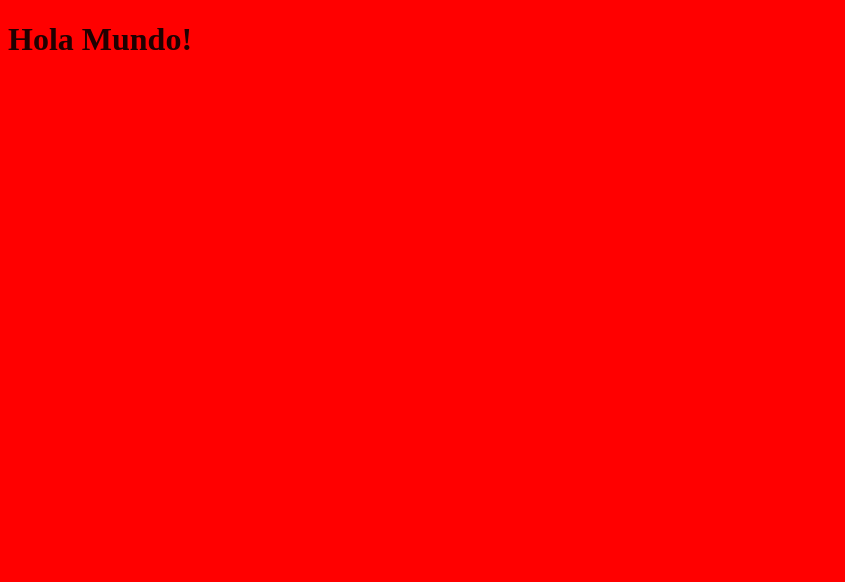
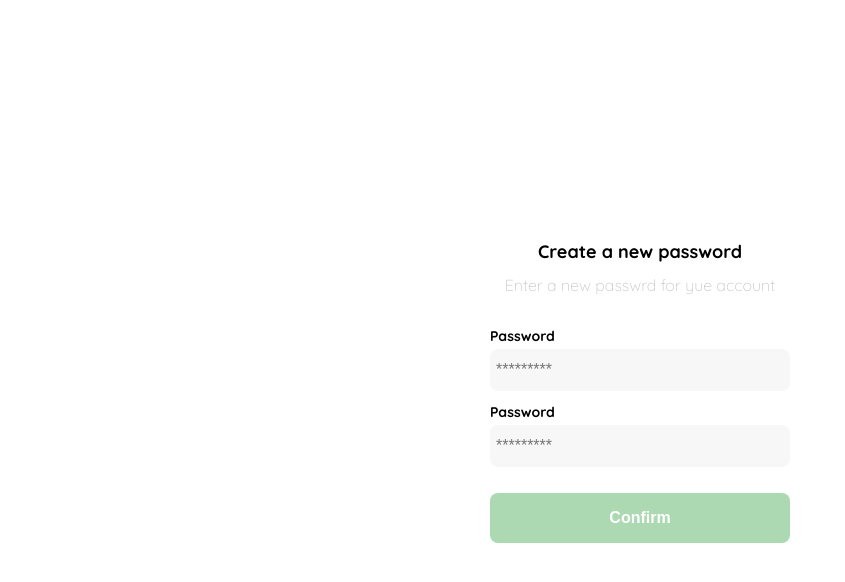
Before and after one commit to ernestozann/practico-react, a React app: page / in a window 1280 px wide. Shown: the top 582 px of the page, without its empty margins (0-845 px from the left). Built offline with nearby package versions, Linux system fonts and the light colour scheme.

Commit message:
estilos en los componentes de react

```diff
--- a/public/index.html
+++ b/public/index.html
@@ -4,6 +4,9 @@
 	<meta charset="UTF-8">
 	<meta http-equiv="X-UA-Compatible" content="IE=edge">
 	<meta name="viewport" content="width=device-width, initial-scale=1.0">
+	<link rel="preconnect" href="https://fonts.googleapis.com">
+  <link rel="preconnect" href="https://fonts.gstatic.com" crossorigin>
+  <link href="https://fonts.googleapis.com/css2?family=Quicksand:wght@300;500;700&display=swap" rel="stylesheet">
 	<title>React Shop</title>
 </head>
 <body>
--- a/src/components/App.jsx
+++ b/src/components/App.jsx
@@ -1,9 +1,13 @@
 import React from "react";
-import '../styles/global.scss';
+import Layout from "../containers/Layout";
+import Login from "../containers/Login";
+import '../styles/global.css';
 
 const App = () => {
 	return (
-		<h1>Hola Mundo!</h1>
+		<Layout>
+			<Login />
+		</Layout>
 	);
 }
 
--- /dev/null
+++ b/src/containers/Layout.jsx
@@ -0,0 +1,11 @@
+import React from "react";
+
+const Layout = ({ children }) => {
+	return (
+		<div className="Layout">
+			{children}
+		</div>
+	);
+}
+
+export default Layout;
--- a/src/containers/Login.jsx
+++ b/src/containers/Login.jsx
@@ -0,0 +1,23 @@
+import React from 'react';
+import '../styles/Login.scss';
+
+const Login = () => {
+	return (
+		<div className="login">
+    <div className="form-container">
+      <img src="./logos/logo_yard_sale.svg" alt="logo" className="logo"/>
+      <h1 className="title">Create a new password</h1>
+      <p className="subtitle">Enter a new passwrd for yue account</p>
+      <form action="/" className="form">
+        <label for="password" className="label">Password</label>
+        <input type="password" id="password" placeholder="*********" className="input input-password"/>
+        <label for="new-password" className="label">Password</label>
+        <input type="password" id="new-password" placeholder="*********" className="input input-password"/>
+        <input type="submit" value="Confirm" className="primary-button login-button"/>
+      </form>
+    </div>
+  </div>
+	);
+}
+
+export default Login;
--- /dev/null
+++ b/src/styles/Login.scss
@@ -0,0 +1,69 @@
+@import 'vars';
+.login {
+	width: 100%;
+	height: 100vh;
+	display: grid;
+	place-items: center;
+}
+.form-container {
+	display: grid;
+	grid-template-rows: auto 1fr auto;
+	width: 300px;
+}
+.logo {
+	width: 150px;
+	margin-bottom: 48px;
+	justify-self: center;
+	display: none;
+}
+.title {
+	font-size: var(--lg);
+	margin-bottom: 12px;
+	text-align: center;
+}
+.subtitle {
+	color: var(--very-light-pink);
+	font-size: var(--md);
+	font-weight: 300;
+	margin-top: 0;
+	margin-bottom: 32px;
+	text-align: center;
+}
+.form {
+	display: flex;
+	flex-direction: column;
+}
+.label {
+	font-size: var(--sm);
+	font-weight: bold;
+	margin-bottom: 4px;
+}
+.input {
+	background-color: var(--text-input-field);
+	border: none;
+	border-radius: 8px;
+	height: 30px;
+	font-size: var(--md);
+	padding: 6px;
+	margin-bottom: 12px;
+}
+.primary-button {
+	background-color: var(--hospital-green);
+	border-radius: 8px;
+	border: none;
+	color: var(--white);
+	width: 100%;
+	cursor: pointer;
+	font-size: var(--md);
+	font-weight: bold;
+	height: 50px;
+}
+.login-button {
+	margin-top: 14px;
+	margin-bottom: 30px;
+}
+@media (max-width: 640px) {
+	.logo {
+		display: block;
+	}
+}
--- /dev/null
+++ b/src/styles/_vars.scss
@@ -0,0 +1,10 @@
+:root {
+	--white: #FFFFFF;
+	--black: #000000;
+	--very-light-pink: #C7C7C7;
+	--text-input-field: #F7F7F7;
+	--hospital-green: #ACD9B2;
+	--sm: 14px;
+	--md: 16px;
+	--lg: 18px;
+}
--- /dev/null
+++ b/src/styles/global.css
@@ -0,0 +1,4 @@
+body {
+	margin: 0;
+	font-family: 'Quicksand', sans-serif;
+}
--- a/src/styles/global.scss
+++ /dev/null
@@ -1,7 +0,0 @@
-$base-color: #ff0000;
-$color: rgba(black, 0.88);
-
-body {
-	background-color: $base-color;
-	color: $color;
-}
--- a/webpack.config.js
+++ b/webpack.config.js
@@ -30,7 +30,7 @@
 				]
 			},
 			{
-				test: /\.s[ac]ss$/i,
+				test: /\.(css|scss)$/,
 				use: [
 					"style-loader",
 					"css-loader",
```
